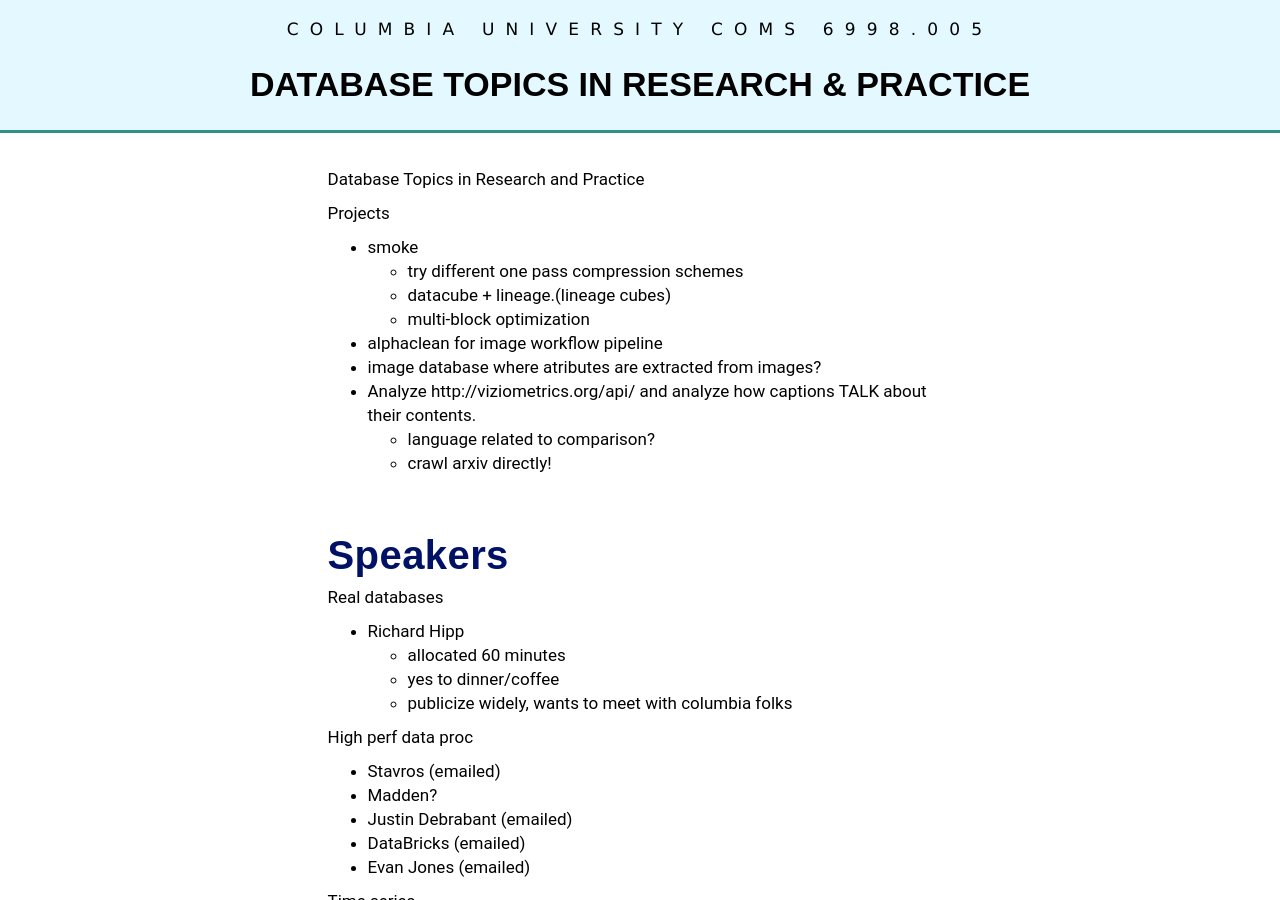
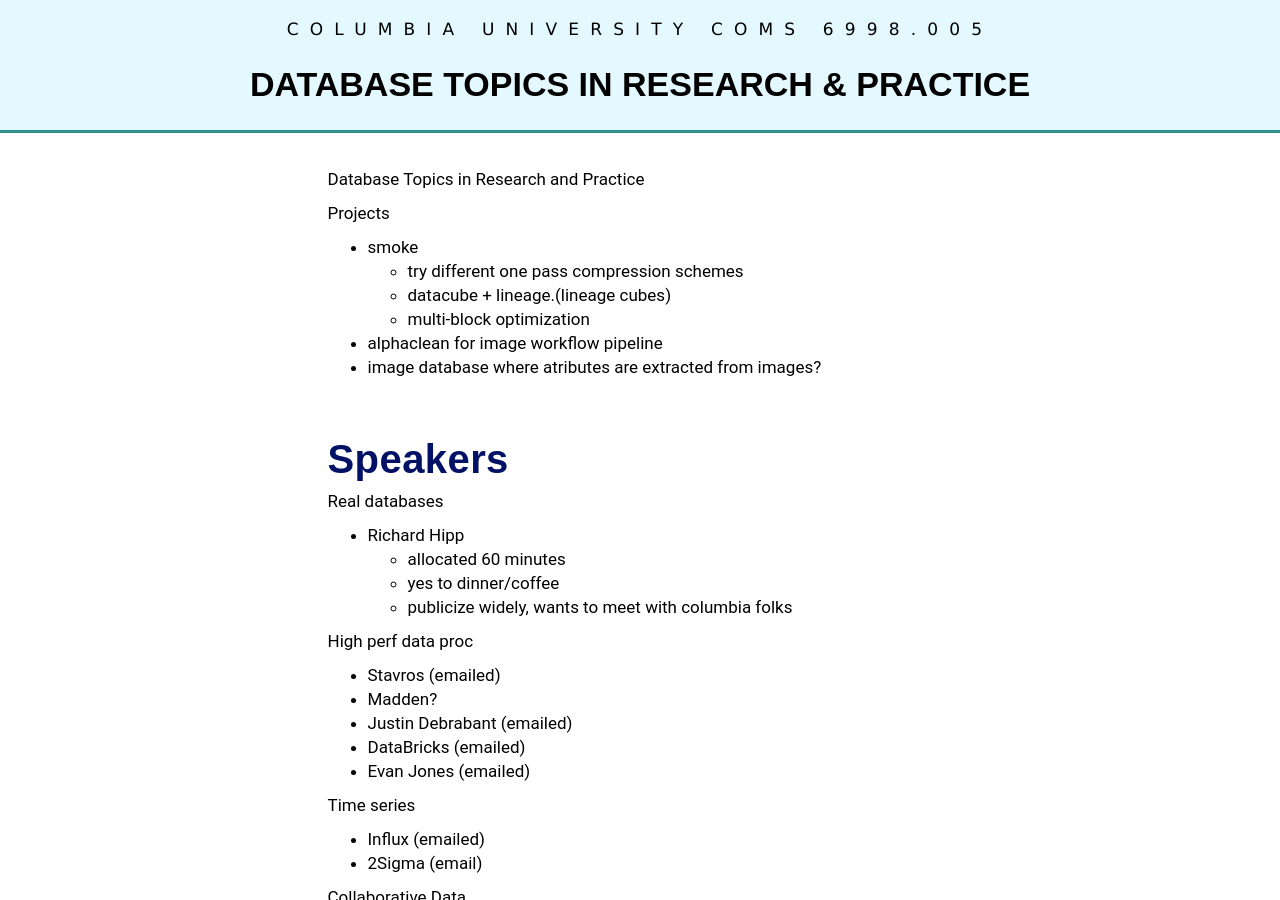
Before and after one commit to columbiadb/columbiadb.github.io, a Jekyll site: the page built from notes.md, in a window 1280 px wide and 900 px high. Built offline with Jekyll 4.4.1, drawn with Linux system fonts in a browser that asks for light colours; our own code applies the rules of GitHub Pages for plain Markdown files.

Commit message:
lazy commit msg

```diff
--- a/notes.md
+++ b/notes.md
@@ -8,10 +8,6 @@ Projects
   * multi-block optimization
 * alphaclean for image workflow pipeline
 * image database where atributes are extracted from images?
-* Analyze http://viziometrics.org/api/ and analyze how captions TALK about their contents.
-  * language related to comparison?
-  * crawl arxiv directly!
-
 
 ## Speakers
 
```
Also changed, not shown: _includes/index_left.md (+2 -1 lines).
